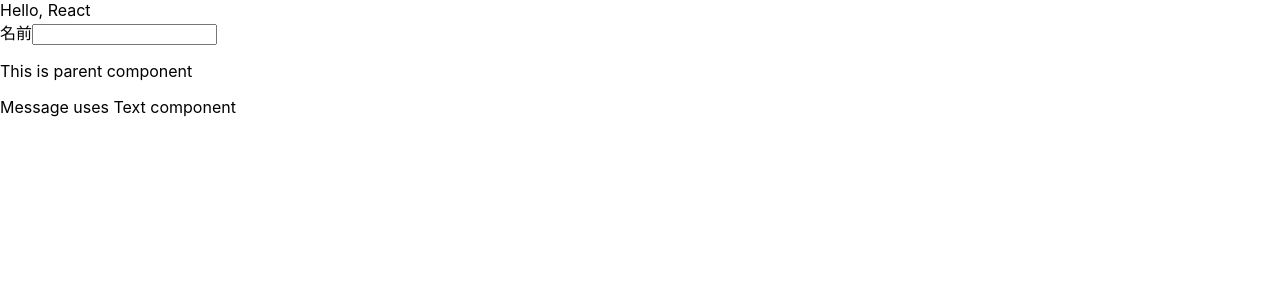
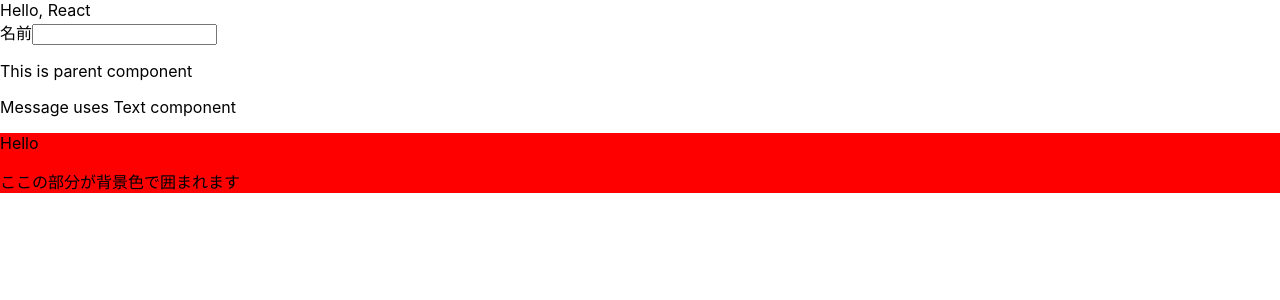
Before and after one commit to RiRyCasals/react-sample, a React (Create React App) app: page / in a window 1280 px wide. Shown: the top 300 px of the page. Built offline with nearby package versions, Linux system fonts and the light colour scheme.

Commit message:
p85まで終了

```diff
--- /dev/null
+++ b/src/components/ContainerSample.tsx
@@ -0,0 +1,19 @@
+const Container = (props: { title: string; children: React.ReactElement}) => {
+    const { title, children } = props
+    return (
+        <div style={{background: 'red'}}>
+            <span>{title}</span>
+            <div>{children}</div>
+        </div>
+    )
+}
+
+const Parent = () => {
+    return (
+        <Container title="Hello">
+            <p>ここの部分が背景色で囲まれます</p>
+        </Container>
+    )
+}
+
+export default Parent
--- a/src/index.tsx
+++ b/src/index.tsx
@@ -5,6 +5,7 @@
 import reportWebVitals from './reportWebVitals';
 import Name from './components/Name';
 import Message from './components/Message';
+import Parent from './components/ContainerSample';
 
 const root = ReactDOM.createRoot(
   document.getElementById('root') as HTMLElement
@@ -14,6 +15,7 @@
     <Hello/>
     <Name/>
     <Message/>
+    <Parent/>
   </React.StrictMode>
 );
 
```
